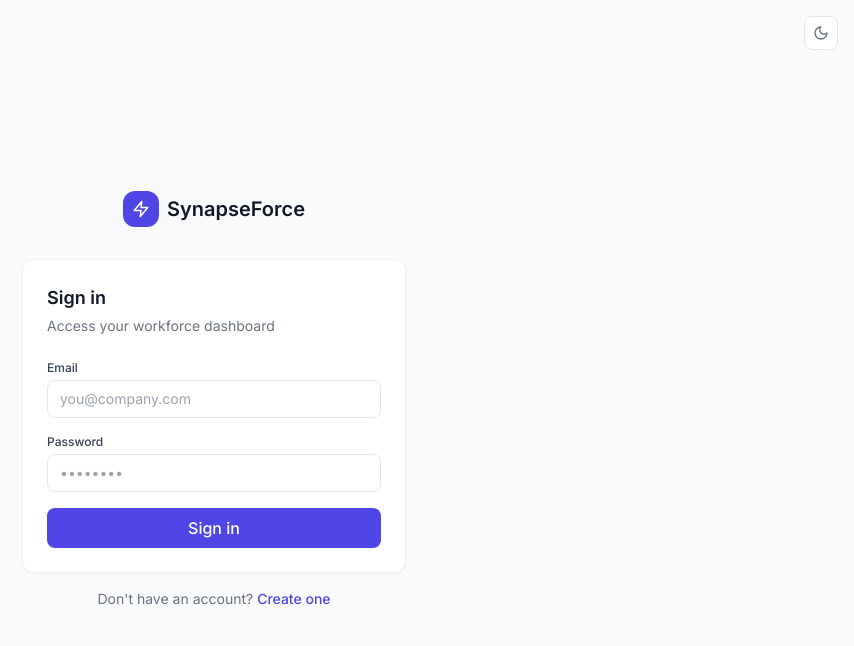
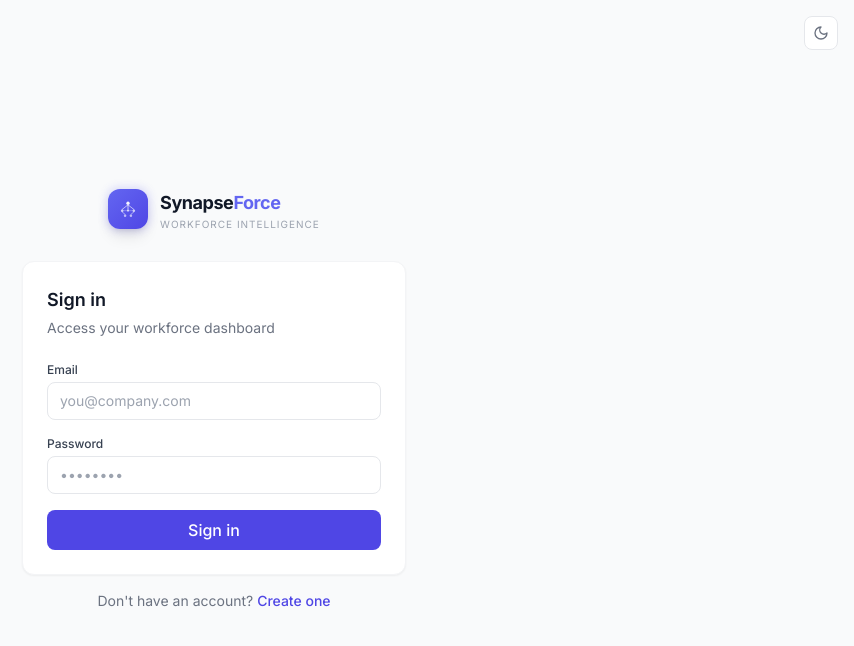
Before and after one commit to Smriti-Prajapati/SynapseForce, a React (Vite) app in the folder frontend/: page /login in a window 1280 px wide. Shown: the top 646 px of the page, without its empty margins (426-1280 px from the left). Built offline with nearby package versions, Linux system fonts and the light colour scheme; no server answers.

Commit message:
feat: new neural network logo mark, consistent across sidebar, login, register + favicon

```diff
--- a/frontend/src/components/layout/Sidebar.jsx
+++ b/frontend/src/components/layout/Sidebar.jsx
@@ -1,7 +1,8 @@
 import { NavLink } from 'react-router-dom'
-import { LayoutDashboard, FileText, Users, BarChart2, Zap, Briefcase, UserCircle, Search, MessageSquare } from 'lucide-react'
+import { LayoutDashboard, FileText, Users, BarChart2, Briefcase, UserCircle, Search, MessageSquare } from 'lucide-react'
 import { useAuth } from '../../context/AuthContext'
 import clsx from 'clsx'
+import Logo from '../ui/Logo'
 
 const adminNav = [
   { to: '/', label: 'Dashboard', icon: LayoutDashboard },
@@ -27,14 +28,8 @@ export default function Sidebar() {
   return (
     <aside className="w-60 min-h-screen bg-white dark:bg-gray-900 border-r border-gray-100 dark:border-gray-800 flex flex-col transition-colors">
       {/* Logo */}
-      <div className="px-6 py-5 border-b border-gray-100 dark:border-gray-800">
-        <div className="flex items-center gap-2">
-          <div className="w-8 h-8 bg-brand-600 rounded-lg flex items-center justify-center">
-            <Zap size={16} className="text-white" />
-          </div>
-          <span className="font-semibold text-gray-900 dark:text-gray-100 text-sm">SynapseForce</span>
-        </div>
-        <p className="text-[10px] text-gray-400 dark:text-gray-500 mt-1 ml-10">Workforce Intelligence</p>
+      <div className="px-4 py-5 border-b border-gray-100 dark:border-gray-800">
+        <Logo size="sm" />
       </div>
 
       {/* Role label */}
--- /dev/null
+++ b/frontend/src/components/ui/Logo.jsx
@@ -0,0 +1,61 @@
+/**
+ * SynapseForce brand logo — used in Sidebar, Login, Register.
+ * size="sm"  → sidebar (compact)
+ * size="md"  → auth pages (centered)
+ */
+export default function Logo({ size = 'md' }) {
+  const isSmall = size === 'sm'
+
+  return (
+    <div className={`flex items-center gap-${isSmall ? '2.5' : '3'}`}>
+      {/* Icon mark */}
+      <div className={`relative shrink-0 ${isSmall ? 'w-8 h-8' : 'w-10 h-10'}`}>
+        {/* Outer glow ring */}
+        <div className="absolute inset-0 rounded-xl bg-gradient-to-br from-brand-500 to-indigo-600 opacity-20 blur-sm scale-110" />
+        {/* Main icon container */}
+        <div className="relative w-full h-full rounded-xl bg-gradient-to-br from-brand-500 to-indigo-600 flex items-center justify-center shadow-lg">
+          {/* SF monogram as SVG — clean, startup-style */}
+          <svg
+            viewBox="0 0 24 24"
+            fill="none"
+            className={isSmall ? 'w-4 h-4' : 'w-5 h-5'}
+            xmlns="http://www.w3.org/2000/svg"
+          >
+            {/* Neural network / synapse nodes */}
+            <circle cx="12" cy="5" r="2" fill="white" fillOpacity="0.95" />
+            <circle cx="5" cy="14" r="1.5" fill="white" fillOpacity="0.7" />
+            <circle cx="19" cy="14" r="1.5" fill="white" fillOpacity="0.7" />
+            <circle cx="8.5" cy="20" r="1.5" fill="white" fillOpacity="0.6" />
+            <circle cx="15.5" cy="20" r="1.5" fill="white" fillOpacity="0.6" />
+            {/* Connecting lines */}
+            <line x1="12" y1="7" x2="5" y2="12.5" stroke="white" strokeWidth="1.2" strokeOpacity="0.6" strokeLinecap="round" />
+            <line x1="12" y1="7" x2="19" y2="12.5" stroke="white" strokeWidth="1.2" strokeOpacity="0.6" strokeLinecap="round" />
+            <line x1="5" y1="15.5" x2="8.5" y2="18.5" stroke="white" strokeWidth="1.2" strokeOpacity="0.5" strokeLinecap="round" />
+            <line x1="19" y1="15.5" x2="15.5" y2="18.5" stroke="white" strokeWidth="1.2" strokeOpacity="0.5" strokeLinecap="round" />
+            <line x1="6.5" y1="14" x2="17.5" y2="14" stroke="white" strokeWidth="1" strokeOpacity="0.35" strokeLinecap="round" />
+            {/* Center pulse dot */}
+            <circle cx="12" cy="14" r="1" fill="white" fillOpacity="0.9" />
+            <line x1="12" y1="7" x2="12" y2="13" stroke="white" strokeWidth="1.2" strokeOpacity="0.7" strokeLinecap="round" />
+          </svg>
+        </div>
+      </div>
+
+      {/* Wordmark */}
+      <div className="flex flex-col leading-none">
+        <span className={`font-bold tracking-tight text-gray-900 dark:text-white ${isSmall ? 'text-sm' : 'text-lg'}`}>
+          Synapse<span className="text-brand-500">Force</span>
+        </span>
+        {!isSmall && (
+          <span className="text-[10px] text-gray-400 dark:text-gray-500 tracking-widest uppercase mt-0.5">
+            Workforce Intelligence
+          </span>
+        )}
+        {isSmall && (
+          <span className="text-[9px] text-gray-400 dark:text-gray-500 tracking-widest uppercase mt-0.5">
+            Workforce AI
+          </span>
+        )}
+      </div>
+    </div>
+  )
+}
--- a/frontend/src/pages/Login.jsx
+++ b/frontend/src/pages/Login.jsx
@@ -2,7 +2,8 @@ import { useState } from 'react'
 import { Link, useNavigate } from 'react-router-dom'
 import { useAuth } from '../context/AuthContext'
 import { useTheme } from '../context/ThemeContext'
-import { Zap, Sun, Moon } from 'lucide-react'
+import { Sun, Moon } from 'lucide-react'
+import Logo from '../components/ui/Logo'
 
 export default function Login() {
   const { login } = useAuth()
@@ -38,11 +39,8 @@ export default function Login() {
 
       <div className="w-full max-w-sm">
         {/* Logo */}
-        <div className="flex items-center justify-center gap-2 mb-8">
-          <div className="w-9 h-9 bg-brand-600 rounded-xl flex items-center justify-center">
-            <Zap size={18} className="text-white" />
-          </div>
-          <span className="text-xl font-semibold text-gray-900 dark:text-gray-100">SynapseForce</span>
+        <div className="flex items-center justify-center mb-8">
+          <Logo size="md" />
         </div>
 
         <div className="card">
--- a/frontend/src/pages/Register.jsx
+++ b/frontend/src/pages/Register.jsx
@@ -2,7 +2,8 @@ import { useState } from 'react'
 import { Link, useNavigate } from 'react-router-dom'
 import { useAuth } from '../context/AuthContext'
 import { useTheme } from '../context/ThemeContext'
-import { Zap, Sun, Moon } from 'lucide-react'
+import { Sun, Moon } from 'lucide-react'
+import Logo from '../components/ui/Logo'
 
 export default function Register() {
   const { register } = useAuth()
@@ -42,11 +43,8 @@ export default function Register() {
       </button>
 
       <div className="w-full max-w-sm">
-        <div className="flex items-center justify-center gap-2 mb-8">
-          <div className="w-9 h-9 bg-brand-600 rounded-xl flex items-center justify-center">
-            <Zap size={18} className="text-white" />
-          </div>
-          <span className="text-xl font-semibold text-gray-900 dark:text-gray-100">SynapseForce</span>
+        <div className="flex items-center justify-center mb-8">
+          <Logo size="md" />
         </div>
 
         <div className="card">
```
Also changed, not shown: frontend/index.html (+1 -0 lines).
